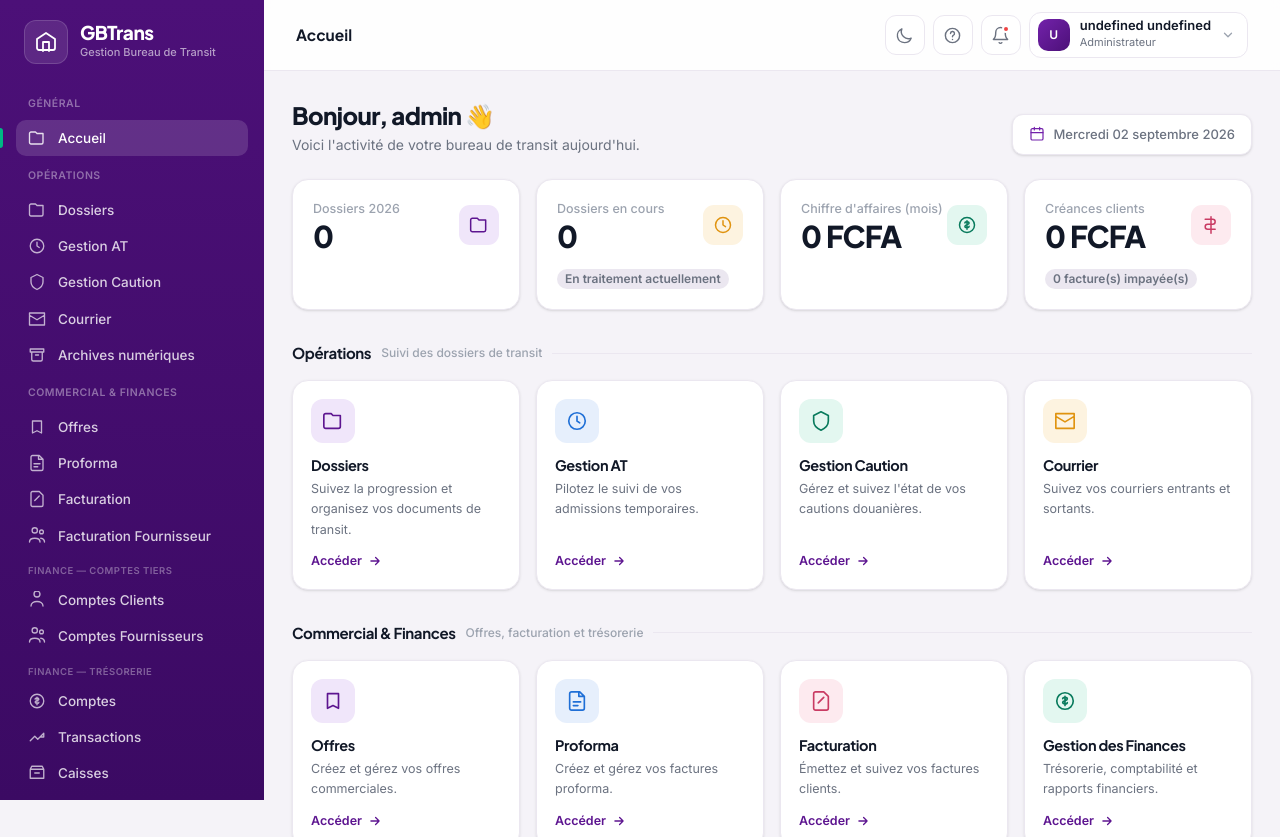
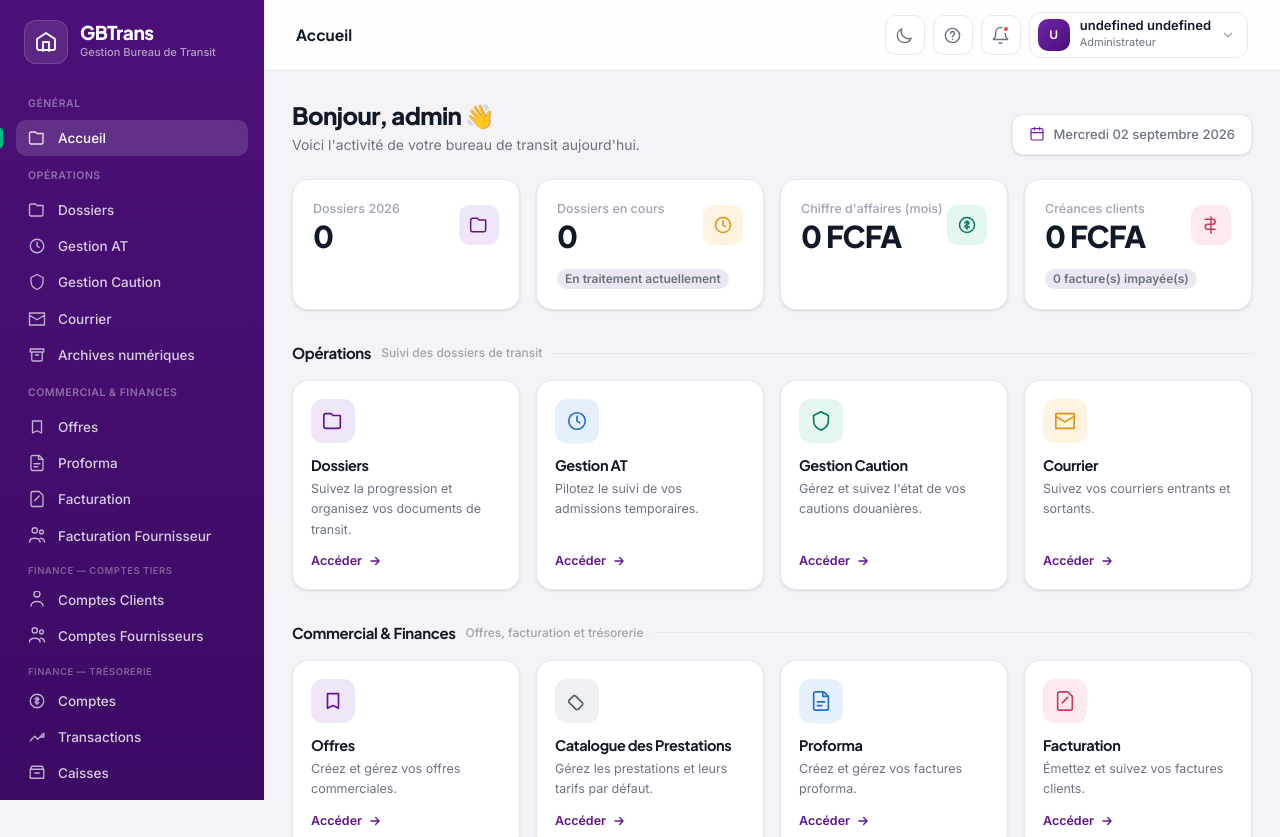
Before and after one commit to sanhold/gbtrans-erp, a Next.js app in the folder frontend/: page /dashboard in a window 1280 px wide. Shown: the top 837 px of the page. Built offline with nearby package versions, Linux system fonts and the light colour scheme; no server answers; sample sign-in values are in the browser's storage.

Commit message:
Ajoute Catalogue des Prestations dans le bloc Commercial & Finances de l'accueil

```diff
--- a/frontend/src/app/dashboard/page.tsx
+++ b/frontend/src/app/dashboard/page.tsx
@@ -130,6 +130,7 @@ const operationsModules: ModuleItem[] = [
 
 const commercialModules: ModuleItem[] = [
   { name: 'Offres', desc: 'Créez et gérez vos offres commerciales.', href: '/offres', icon: 'M6 4h12v16l-6-3-6 3z', color: 'violet' },
+  { name: 'Catalogue des Prestations', desc: 'Gérez les prestations et leurs tarifs par défaut.', href: '/parametres/catalogue-prestations', icon: 'M17.657 16.657L13.414 20.9a1.998 1.998 0 0 1-2.827 0l-7.07-7.07a1.998 1.998 0 0 1 0-2.828l4.244-4.243a1.998 1.998 0 0 1 2.828 0l7.07 7.07a1.998 1.998 0 0 1 0 2.828zM11 7h.01', color: 'slate' },
   { name: 'Proforma', desc: 'Créez et gérez vos factures proforma.', href: '/proformas', icon: 'M6 2h9l5 5v13a2 2 0 0 1-2 2H6a2 2 0 0 1-2-2V4a2 2 0 0 1 2-2zM14 2v5h5M8 13h8M8 17h5', color: 'blue' },
   { name: 'Facturation', desc: 'Émettez et suivez vos factures clients.', href: '/facturation', icon: 'M9 14l6-6M6 2h9l5 5v13a2 2 0 0 1-2 2H6a2 2 0 0 1-2-2V4a2 2 0 0 1 2-2z', color: 'rose' },
   { name: 'Gestion des Finances', desc: 'Trésorerie, comptabilité et rapports financiers.', href: '/finance', icon: 'M12 7v10M9.5 9.5c0-1 1-1.5 2.5-1.5s2.5.7 2.5 1.8c0 2.2-5 1.3-5 3.6 0 1.1 1 1.8 2.5 1.8s2.5-.6 2.5-1.6M21 12a9 9 0 1 1-18 0 9 9 0 0 1 18 0z', color: 'teal' },
```
